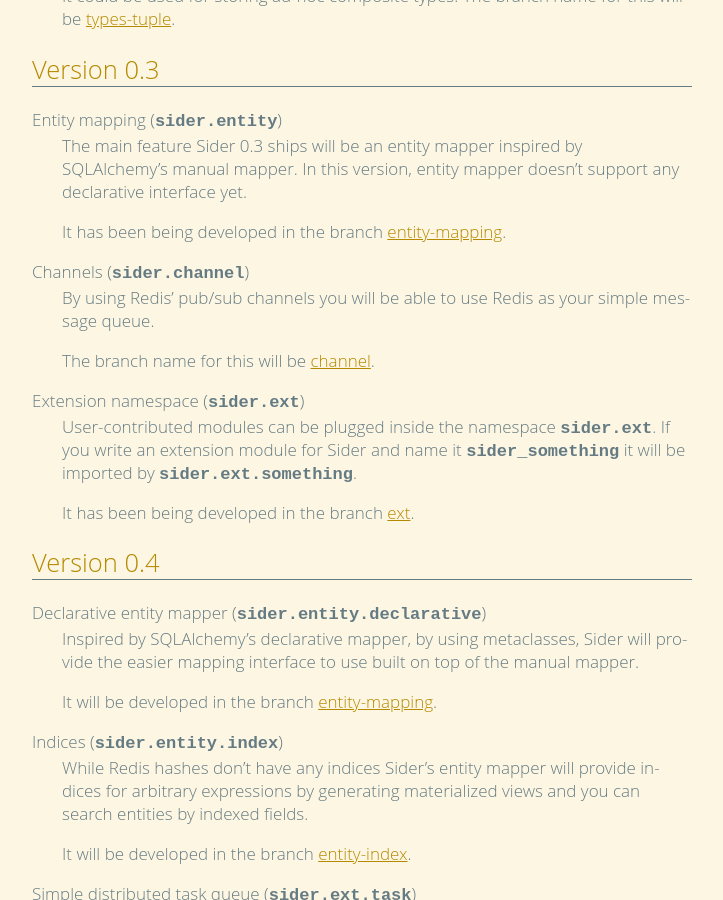
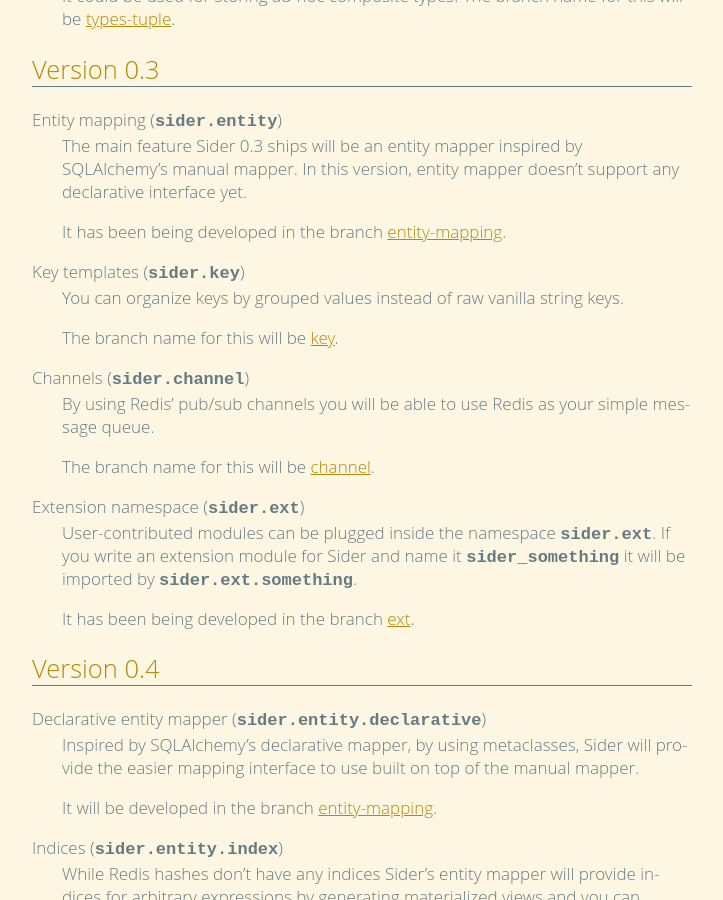
Before and after one commit to dahlia/sider, a Sphinx documentation site: the page built from docs/roadmap.rst, in a window 1280 px wide and 900 px high, scrolled down 605 px. Shown: the whole window, without its empty margins (388-1111 px from the left). Built offline with Sphinx 7.4.7, drawn with Linux system fonts in a browser that asks for light colours; the version number could not be read and is left out.

Commit message:
Roadmap: key templates

```diff
--- a/docs/roadmap.rst
+++ b/docs/roadmap.rst
@@ -38,6 +38,12 @@
    support any declarative interface yet.
 
    It has been being developed in the branch :branch:`entity-mapping`.
+
+Key templates (:mod:`sider.key`)
+   You can organize keys by grouped values instead of raw vanilla string
+   keys.
+
+   The branch name for this will be :branch:`key`.
 
 Channels (:mod:`sider.channel`)
    By using Redis' pub/sub channels you will be able to use Redis
```
